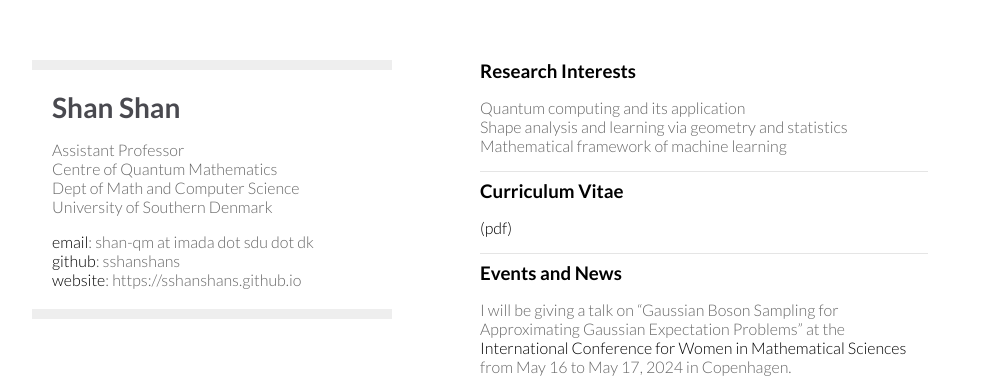
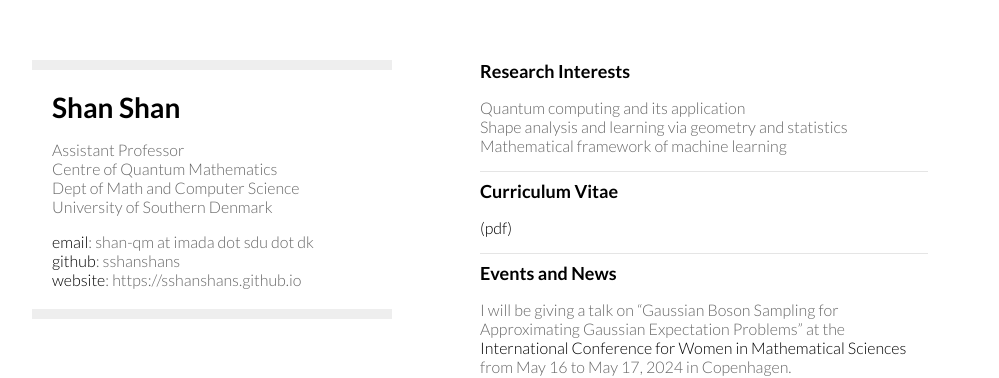
Before and after one commit to sshanshans/sshanshans.github.io, a Jekyll site: the page built from index.md, in a window 1280 px wide. Shown: the top 378 px of the page, without its empty margins (160-1159 px from the left). Built offline with Jekyll 4.4.1, drawn with Linux system fonts in a browser that asks for light colours.

Commit message:
Update main.css

```diff
--- a/css/main.css
+++ b/css/main.css
@@ -36,10 +36,6 @@ a:hover {
     text-decoration: underline;
 }
 
-h1, h2, h3, h4, h5, h6 {
-  color:#49494f;
-}
-
 ul, ol, table, pre, dl {
   margin:0 0 0px;
 }
@@ -54,11 +50,12 @@ h1 {
 }
 
 h3 {
+  font-size:18px;
   margin: 0 0 0px;
 }
 
 
-h3, h4, h5, h6 {
+h1, h2, h3, h4, h5, h6 {
   color:#000;
 }
 
```
